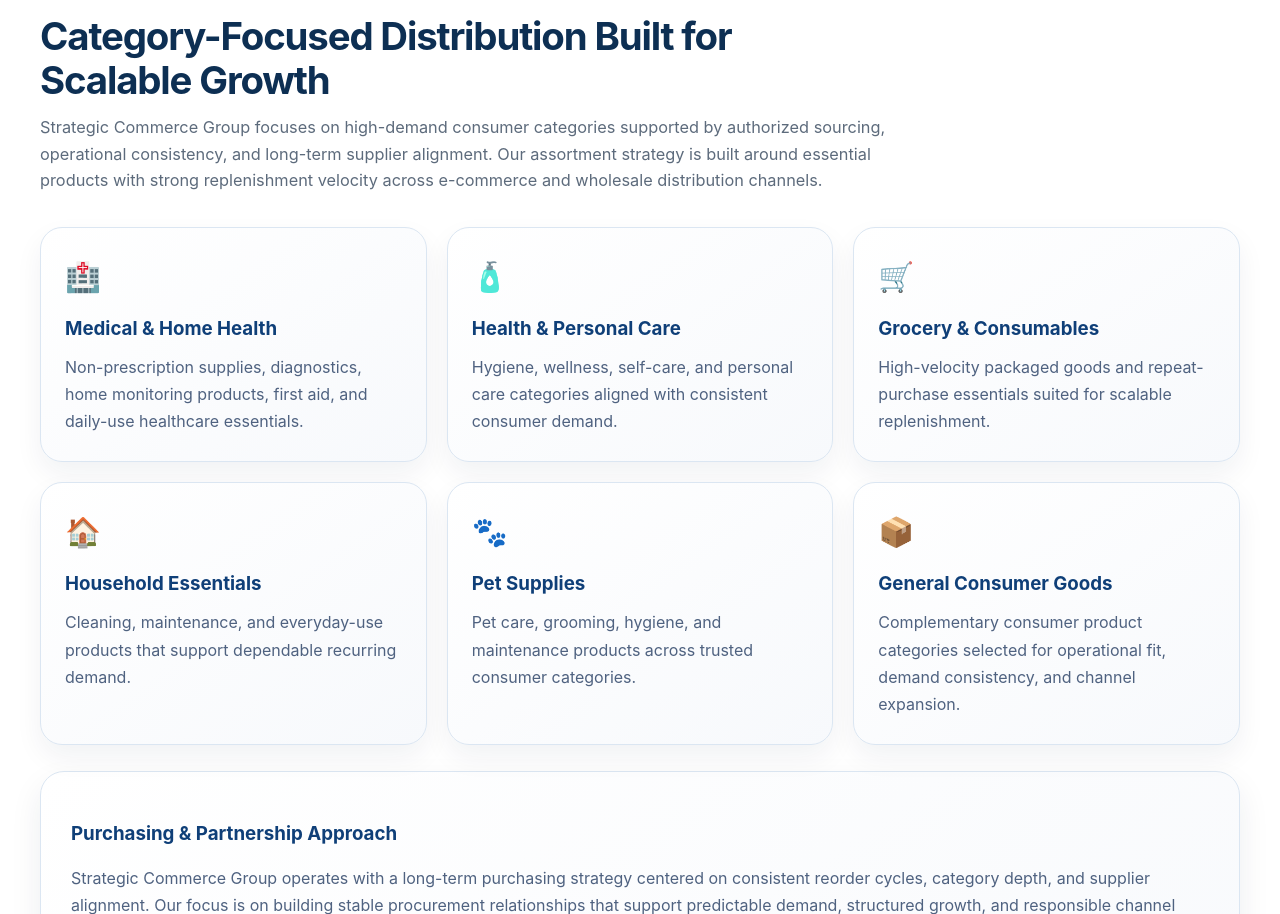
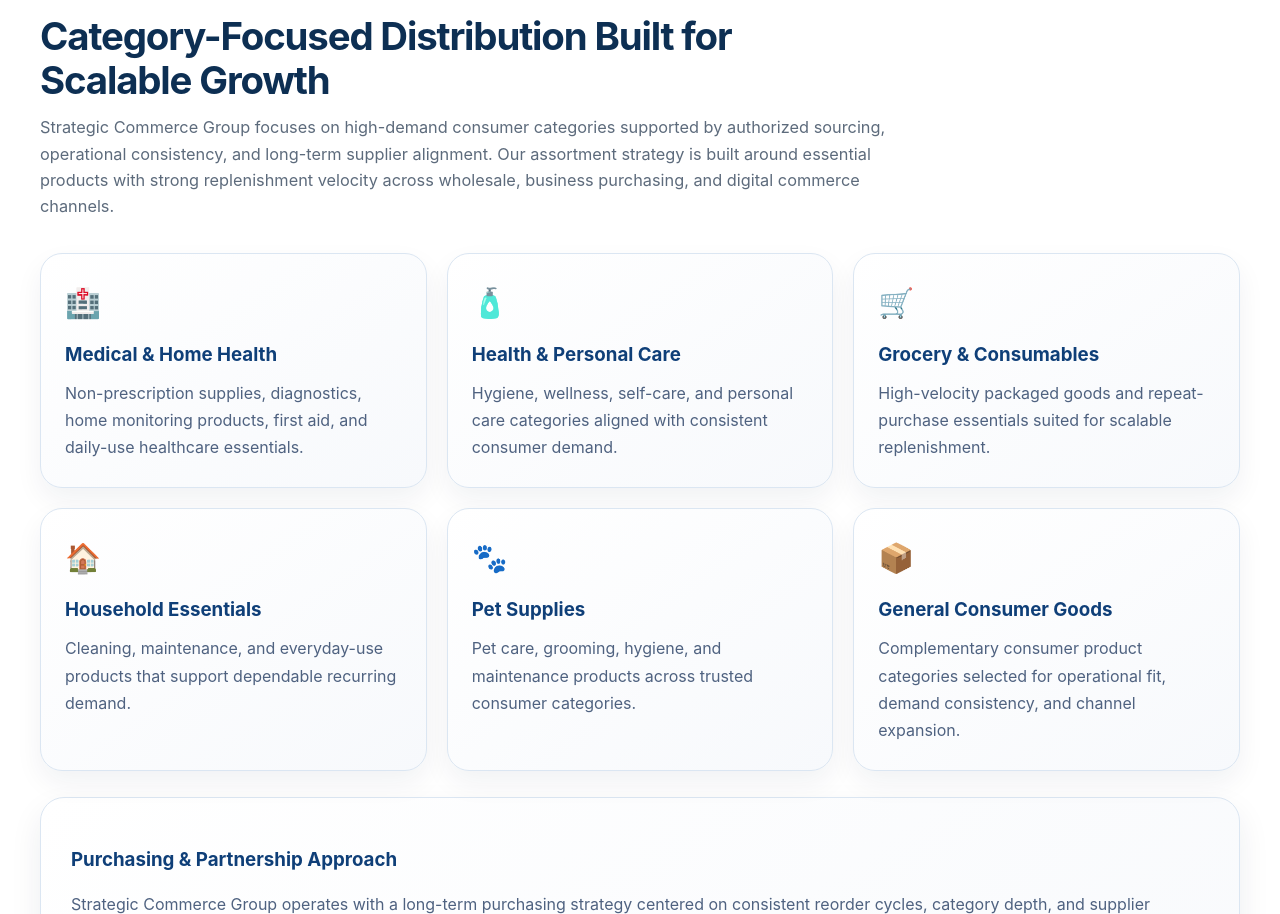
Before and after one commit to larryfelix66/strategic-commerce-group-site, a React (Vite) app: page / in a window 1280 px wide. Shown: the part 4906-5820 px from the top of the page. Built offline with nearby package versions, Linux system fonts and the light colour scheme.

Commit message:
Update App.jsx

```diff
--- a/src/App.jsx
+++ b/src/App.jsx
@@ -370,14 +370,10 @@
         <section className="section section-white" id="catalog">
   <div className="container">
     <SectionHeading
-      eyebrow="Product Categories"
-      title="Category-Focused Distribution Built for Scalable Growth"
-      text="Strategic Commerce Group focuses on high-demand consumer categories supported by
-authorized sourcing, operational consistency, and long-term supplier alignment.
-
-Our assortment strategy is built around essential products with strong replenishment
-velocity across e-commerce and wholesale distribution channels."
-    />
+  eyebrow="Product Categories"
+  title="Category-Focused Distribution Built for Scalable Growth"
+  text="Strategic Commerce Group focuses on high-demand consumer categories supported by authorized sourcing, operational consistency, and long-term supplier alignment. Our assortment strategy is built around essential products with strong replenishment velocity across wholesale, business purchasing, and digital commerce channels."
+/>
 
     <div className="catalog-category-grid">
       <div className="catalog-category-card">
```
